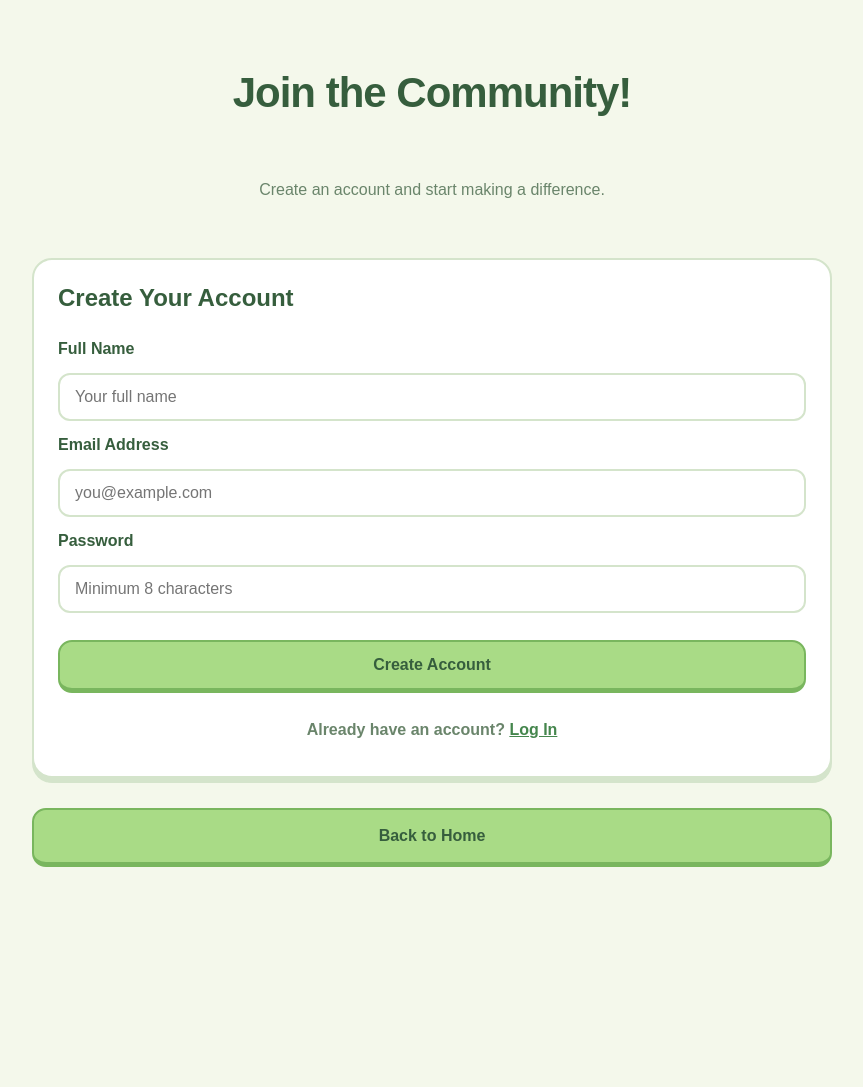
After one commit to Mrgnoblennon/Community-Clean-Up-App, a Flask app: page /register-participant in a window 1280 px wide. The commit adds this page. Shown: the whole page, without its empty margins (208-1071 px from the left). Run offline with Flask 3, Linux system fonts and the light colour scheme.

Commit message:
added participant register and login

```diff
--- a/app.py
+++ b/app.py
@@ -797,6 +797,106 @@ def register_organiser():
 
     return render_template("register_organiser.html")
 
+
+@app.route("/register-participant", methods=["GET", "POST"])
+def register_participant():
+
+    if request.method == "POST":
+        name = request.form.get("name", "").strip()
+        email = request.form.get("email", "").strip().lower()
+        password = request.form.get("password", "")
+
+        if not name or not email or not password:
+            return "All fields are required", 400
+
+        if len(password) < 8:
+            return "Password must be at least 8 characters", 400
+
+        password_hash = generate_password_hash(password)
+
+        connection = sqlite3.connect("instance/cleanup.db")
+
+        try:
+            cursor = connection.cursor()
+
+            cursor.execute("""
+                INSERT INTO users
+                    (name, email, password_hash, role, approved)
+                VALUES (?, ?, ?, 'participant', 1)
+            """, (name, email, password_hash))
+
+            connection.commit()
+
+        except sqlite3.IntegrityError:
+            return "An account with this email already exists", 400
+
+        finally:
+            connection.close()
+
+        return redirect(url_for("participant_login"))
+
+    return render_template("register_participant.html")
+
+
+@app.route("/participant-login", methods=["GET", "POST"])
+def participant_login():
+
+    if request.method == "POST":
+        email = request.form.get("email", "").strip().lower()
+        password = request.form.get("password", "")
+
+        connection = sqlite3.connect("instance/cleanup.db")
+        connection.row_factory = sqlite3.Row
+
+        user = connection.execute("""
+            SELECT * FROM users
+            WHERE email = ? AND role = 'participant'
+        """, (email,)).fetchone()
+
+        connection.close()
+
+        if user is None or not check_password_hash(user["password_hash"], password):
+            return "Incorrect email or password", 401
+
+        session.clear()
+        session["participant_id"] = user["id"]
+
+        return redirect(url_for("participant_dashboard"))
+
+    return render_template("participant_login.html")
+
+
+@app.route("/participant-logout", methods=["POST"])
+def participant_logout():
+    session.clear()
+    return redirect(url_for("home"))
+
+
+@app.route("/participant-dashboard")
+def participant_dashboard():
+
+    participant_id = session.get("participant_id")
+
+    if not participant_id:
+        return redirect(url_for("participant_login"))
+
+    connection = sqlite3.connect("instance/cleanup.db")
+    connection.row_factory = sqlite3.Row
+
+    user = connection.execute("""
+        SELECT id, name, email FROM users
+        WHERE id = ? AND role = 'participant'
+    """, (participant_id,)).fetchone()
+
+    connection.close()
+
+    if user is None:
+        session.clear()
+        return redirect(url_for("participant_login"))
+
+    return render_template("participant_dashboard.html", user=user)
+
+
 @app.route("/organiser-login", methods=["GET", "POST"])
 def organiser_login():
 
--- a/static/css/style.css
+++ b/static/css/style.css
@@ -457,3 +457,86 @@ fieldset.event-card legend {
       flex-direction: column;
   }
 }
+
+
+/* =====================================
+   PARTICIPANT ACCOUNTS & DASHBOARD
+===================================== */
+
+/* Registration and login pages */
+
+.auth-footer {
+  margin-top: 20px;
+  text-align: center;
+  font-weight: 600;
+}
+
+.auth-footer a {
+  color: var(--green);
+  font-weight: 800;
+  text-decoration: underline;
+}
+
+.auth-footer a:hover {
+  color: var(--dark-green);
+}
+
+/* Dashboard statistics */
+
+.stats-grid {
+  display: grid;
+  grid-template-columns: repeat(3, minmax(0, 1fr));
+  gap: 16px;
+  margin: 20px 0 30px;
+}
+
+.stat-card {
+  margin-top: 0;
+  text-align: center;
+  background: var(--surface-green);
+  padding: 24px 16px;
+}
+
+.stat-icon {
+  display: block;
+  font-size: 36px;
+  margin-bottom: 12px;
+}
+
+.stat-card h3 {
+  font-size: 17px;
+  margin: 8px 0;
+}
+
+.stat-value {
+  font-size: 42px;
+  font-weight: 900;
+  color: var(--green);
+  line-height: 1.2;
+  margin: 15px 0;
+}
+
+/* Dashboard buttons */
+
+.home-actions form {
+  margin: 0;
+  width: 100%;
+}
+
+/* Responsive dashboard */
+
+@media (max-width: 600px) {
+
+  .stats-grid {
+      grid-template-columns: 1fr;
+      gap: 14px;
+  }
+
+  .stat-card {
+      padding: 20px;
+  }
+
+  .stat-value {
+      font-size: 36px;
+  }
+}
--- /dev/null
+++ b/templates/register_participant.html
@@ -0,0 +1,53 @@
+
+<!DOCTYPE html>
+<html lang="en">
+<head>
+    <meta charset="UTF-8">
+    <meta name="viewport" content="width=device-width, initial-scale=1.0">
+    <title>Join the Community</title>
+    <link rel="stylesheet" href="{{ url_for('static', filename='css/style.css') }}">
+</head>
+<body>
+
+    <main class="container">
+
+        <header class="site-header">
+            <h1>Join the Community!</h1>
+            <p>Create an account and start making a difference.</p>
+        </header>
+
+        <section class="event-card">
+            <h2>Create Your Account</h2>
+
+            <form method="POST" action="{{ url_for('register_participant') }}">
+
+                <label for="name">Full Name</label>
+                <input type="text" id="name" name="name"
+                       placeholder="Your full name" required>
+
+                <label for="email">Email Address</label>
+                <input type="email" id="email" name="email"
+                       placeholder="you@example.com" required>
+
+                <label for="password">Password</label>
+                <input type="password" id="password" name="password"
+                       placeholder="Minimum 8 characters"
+                       minlength="8" required>
+
+                <button type="submit" class="btn">Create Account</button>
+            </form>
+
+            <p class="auth-footer">
+                Already have an account?
+                <a href="{{ url_for('participant_login') }}">Log In</a>
+            </p>
+        </section>
+
+        <div class="home-actions">
+            <a href="{{ url_for('home') }}" class="btn">Back to Home</a>
+        </div>
+
+    </main>
+
+</body>
+</html>
```
Also changed, not shown: templates/participant_dashboard.html (added, +77 -0 lines), templates/participant_login.html (added, +48 -0 lines).
